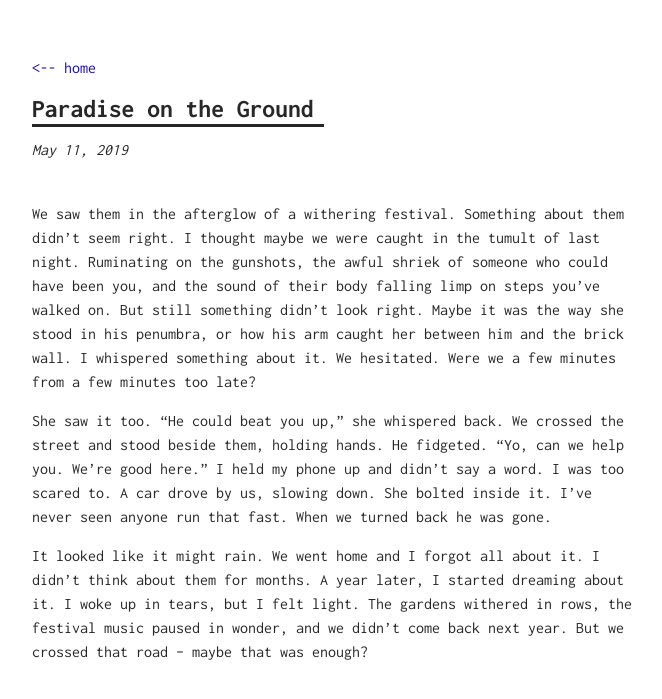
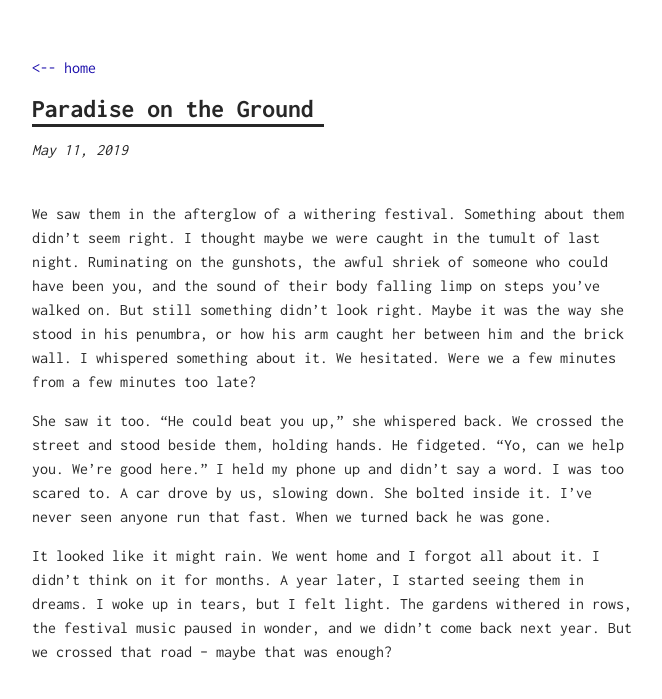
Before and after one commit to ordinarythings/ordinarythings.github.io, a Jekyll site: the page built from _posts/2019-05-11-paradise-on-the-ground.md, in a window 1280 px wide. Shown: the top 699 px of the page, without its empty margins (308-970 px from the left). Built offline with Jekyll 4.4.1, drawn with Linux system fonts in a browser that asks for light colours.

Commit message:
Update 2019-05-11-paradise-on-the-ground.md

```diff
--- a/_posts/2019-05-11-paradise-on-the-ground.md
+++ b/_posts/2019-05-11-paradise-on-the-ground.md
@@ -8,4 +8,4 @@ We saw them in the afterglow of a withering festival. Something about them didn'
 
 She saw it too. "He could beat you up," she whispered back.  We crossed the street and stood beside them, holding hands. He fidgeted. "Yo, can we help you. We're good here." I held my phone up and didn't say a word. I was too scared to. A car drove by us, slowing down. She bolted inside it. I've never seen anyone run that fast. When we turned back he was gone.
 
-It looked like it might rain. We went home and I forgot all about it. I didn't think about them for months. A year later, I started dreaming about it. I woke up in tears, but I felt light. The gardens withered in rows, the festival music paused in wonder, and we didn't come back next year. But we crossed that road -- maybe that was enough?
+It looked like it might rain. We went home and I forgot all about it. I didn't think on it for months. A year later, I started seeing them in dreams.  I woke up in tears, but I felt light. The gardens withered in rows, the festival music paused in wonder, and we didn't come back next year. But we crossed that road -- maybe that was enough?
```
